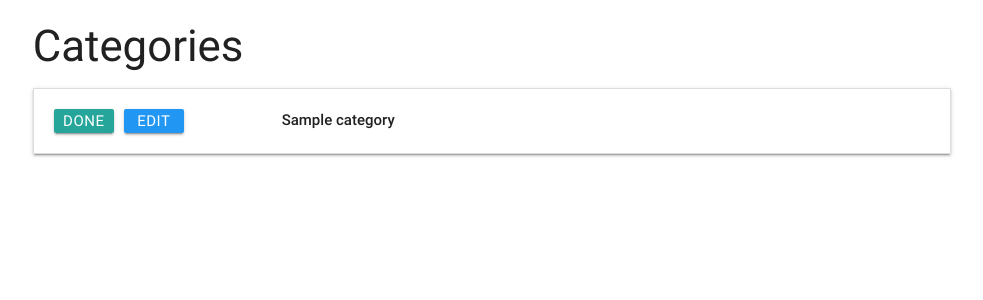
After one commit to akenworthy87/ci-mp04, a Flask app: page /get_categories in a window 1280 px wide. The commit adds this page. Shown: the top 300 px of the page, without its empty margins (148-1131 px from the left). Run offline with Flask 2, Linux system fonts and the light colour scheme; a database or web service that is not in the repository returns one stand-in record (values such as "Sample title"); some libraries are stand-ins or nearby versions.

Commit message:
Added functionality to complete tasks and edit categories

```diff
--- a/app.py
+++ b/app.py
@@ -26,6 +26,44 @@ def insert_task():
     tasks.insert_one(request.form.to_dict())
     return redirect(url_for('get_tasks'))
 
+@app.route('/edit_task/<task_id>')
+def edit_task(task_id):
+    the_task = mongo.db.tasks.find_one({"_id": ObjectId(task_id)})
+    all_categories = mongo.db.categories.find()
+    return render_template('edittask.html', task=the_task, categories=all_categories)
+
+@app.route('/update_task/<task_id>', methods=['POST'])
+def update_task(task_id):
+    tasks = mongo.db.tasks
+    tasks.update( {'_id': ObjectId(task_id)},
+    {
+        'task_name': request.form.get('task_name'),
+        'category_name': request.form.get('category_name'),
+        'task_description': request.form.get('task_description'),
+        'due_date': request.form.get('due_date'),
+        'is_urgent':request.form.get('is_urgent')
+    })
+    return redirect(url_for('get_tasks'))
+
+@app.route('/delete_task/<task_id>')
+def delete_task(task_id):
+    mongo.db.tasks.remove({'_id':ObjectId(task_id)})
+    return redirect(url_for('get_tasks'))
+
+@app.route('/get_categories')
+def get_categories():
+    return render_template('categories.html', categories=mongo.db.categories.find())
+
+@app.route('/edit_category/<category_id>')
+def edit_category(category_id):
+    return render_template('editcategory.html', category=mongo.db.categories.find_one({'_id':ObjectId(category_id)}))
+
+@app.route('/update_category/<category_id>', methods=['POST'])
+def update_category(category_id):
+    mongo.db.categories.update({'_id':ObjectId(category_id)},
+        {'category_name':request.form.get('category_name')})
+    return redirect(url_for('get_categories'))
+
 if __name__ == '__main__':
     app.run(host=os.environ.get('IP'),
         port=int(os.environ.get('PORT')),
--- /dev/null
+++ b/static/css/style.css
@@ -0,0 +1,12 @@
+.btn_small{
+    height: 24px;
+    width: 60px;
+    line-height: 24px;
+    margin: 5px 5px;
+    padding: 0 0.5em;
+}
+
+.task_header{
+    margin-top:5px;
+
+}
--- a/templates/base.html
+++ b/templates/base.html
@@ -9,12 +9,13 @@
 
     <link href="https://fonts.googleapis.com/icon?family=Material+Icons" rel="stylesheet">
     <link rel="stylesheet"  href="https://cdnjs.cloudflare.com/ajax/libs/materialize/0.100.2/css/materialize.min.css">
+    <link rel="stylesheet" href="{{url_for('static', filename='css/style.css')}}" type="text/css" />
 </head>
 
 <body>
-    {% block content %}
-
-    {% endblock %}
+    <div class="container">
+        {% block content %} {% endblock %}
+    </div>
 
     <script src="https://cdnjs.cloudflare.com/ajax/libs/jquery/3.2.1/jquery.min.js"></script>
     <script src="https://cdnjs.cloudflare.com/ajax/libs/materialize/0.100.2/js/materialize.min.js"></script>
--- /dev/null
+++ b/templates/categories.html
@@ -0,0 +1,22 @@
+{% extends 'base.html' %}
+{% block content %}
+
+<div class="row">
+    <h3>Categories</h3>
+
+
+    <ul class="collapsible">
+    {% for category in categories %}
+        <li>
+            <div class="collapsible-header">
+                <a href="" class="waves-effect waves-light btn btn_small">Done</a>
+                <a href="{{url_for('edit_category', category_id=category._id)}}" class="waves-effect waves-light btn btn_small blue">Edit</a>
+                <div class="task_header col s9">
+                    <strong>{{category.category_name}}</strong>
+                </div>
+            </div>
+        </li>
+    {% endfor %}
+    </ul>
+</div>
+{% endblock %}
```
Also changed, not shown: templates/editcategory.html (added, +22 -0 lines), templates/edittask.html (added, +70 -0 lines), templates/tasks.html (+15 -4 lines).
